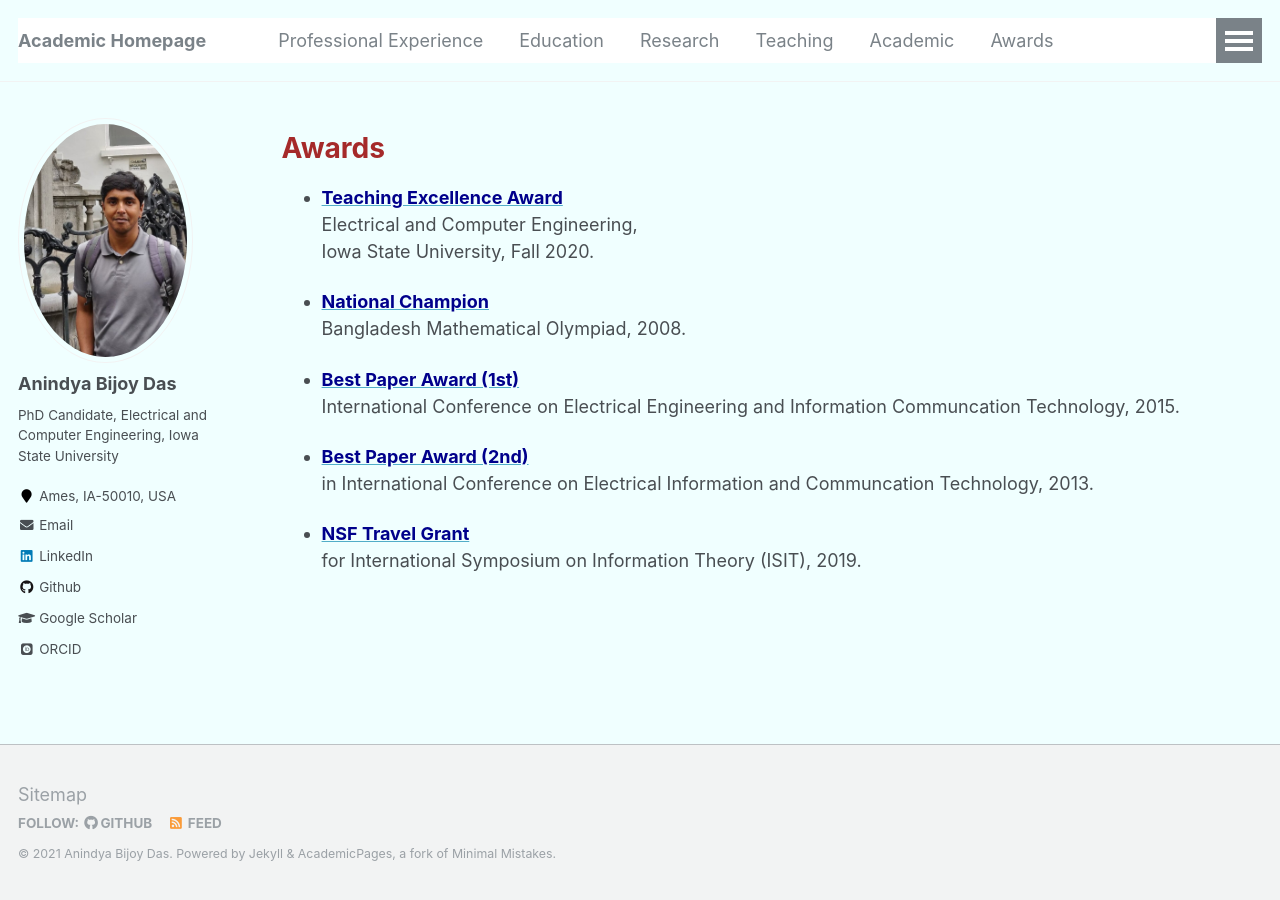
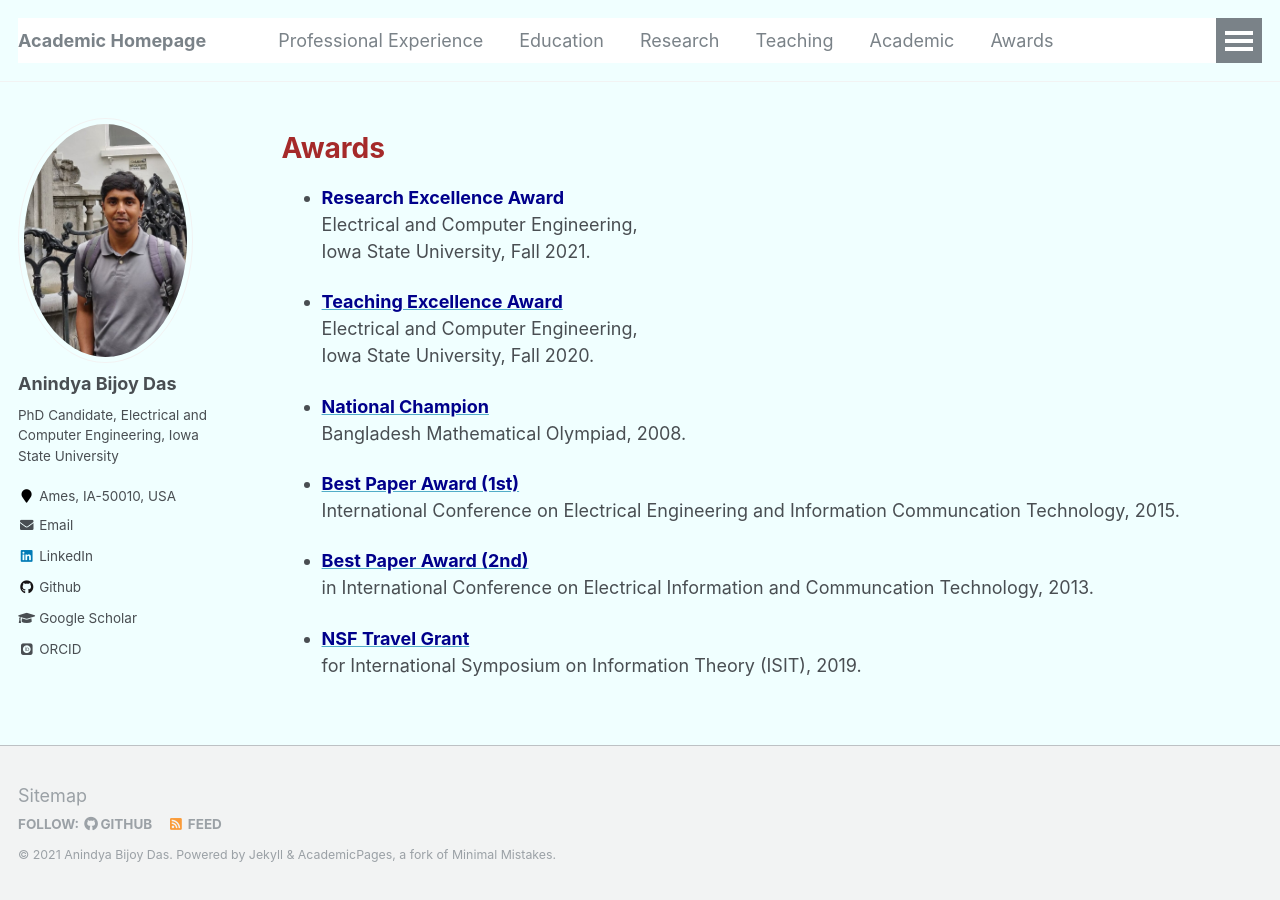
Before and after one commit to anindyabijoydas/portfolio, a Jekyll site: the page built from _pages/awards.md, in a window 1280 px wide. Built offline with Jekyll 4.4.1, drawn with Linux system fonts in a browser that asks for light colours; some web fonts are replaced.

Commit message:
Update awards.md

```diff
--- a/_pages/awards.md
+++ b/_pages/awards.md
@@ -14,6 +14,8 @@ redirect_from:
 
 <span style="color:brown">**Awards**</span>
 ======
+* <span style="color: #00008B">**Research Excellence Award**</span> <br/> Electrical and Computer Engineering, <br/> Iowa State University, Fall 2021.
+
 * [<span style="color: #00008B">**Teaching Excellence Award**</span>](https://drive.google.com/file/d/1tMAKjTcr7XTrSTiW3s3duJ7lgPGsW2Pg/view) <br/> Electrical and Computer Engineering, <br/> Iowa State University, Fall 2020.
 
 * [<span style="color: #00008B">**National Champion**</span>](https://www.dropbox.com/s/cwqh22t4f14zu4u/champ.png?dl=0) <br/> Bangladesh Mathematical Olympiad, 2008.
```
